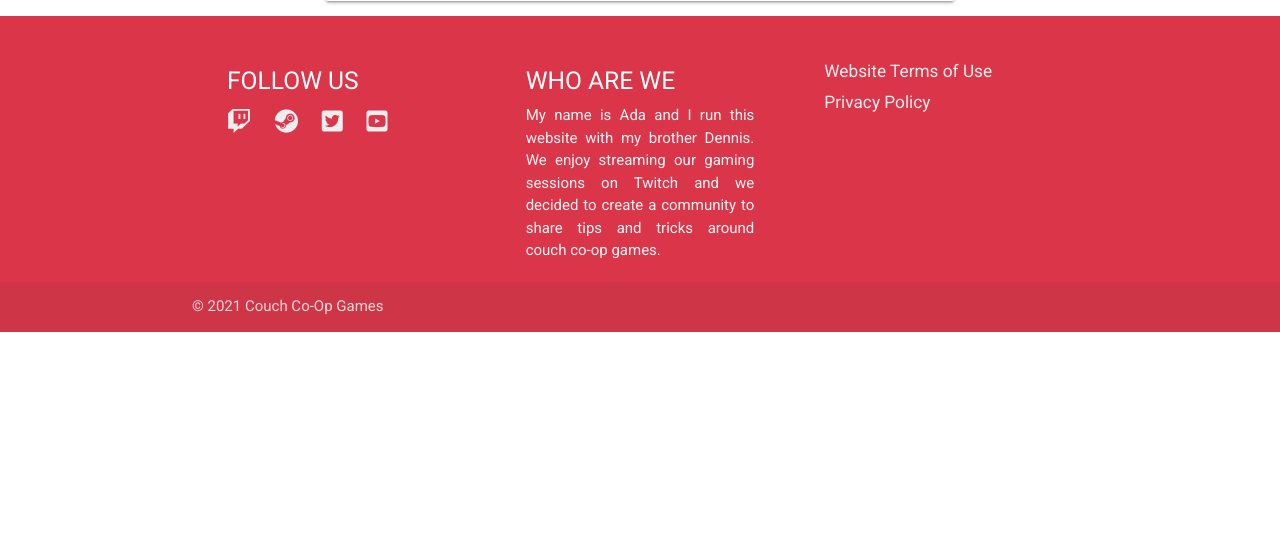
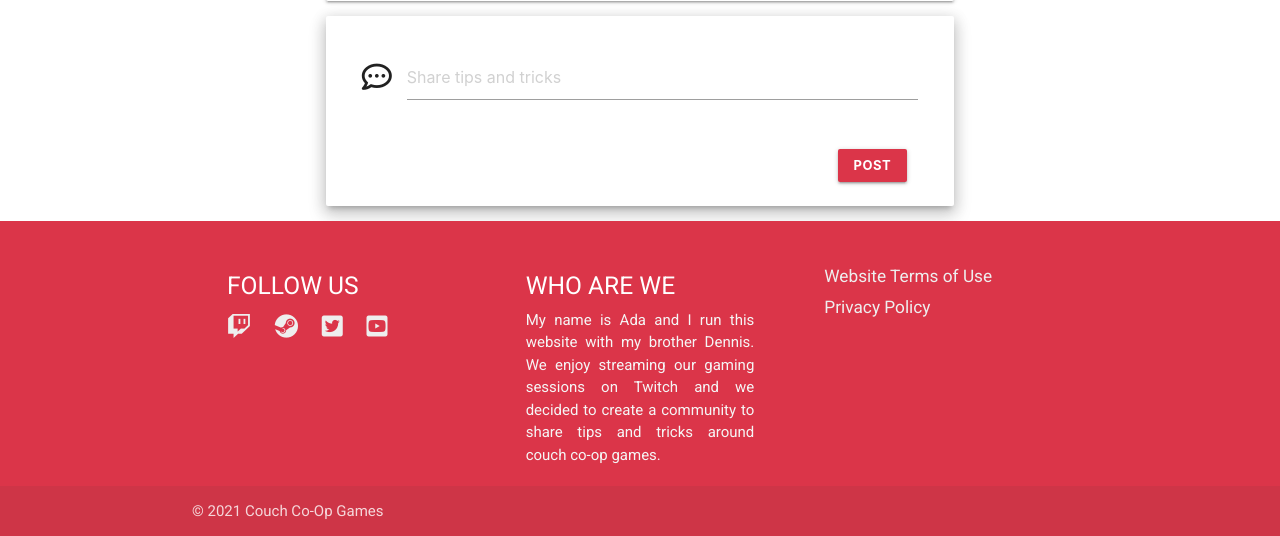
Before and after one commit to MihaelaVacarus/Couch-Co-Op-DB, a Flask app: template templates/game.html in a window 1280 px wide. Shown: the part 562-1098 px from the top of the page. Before the commit the page ends 894 px from the top, so only its background shows below. Run offline with Flask 2, Linux system fonts and the light colour scheme; the template is opened without the code that fills it, so the values that code supplies are empty; some libraries are stand-ins or nearby versions.

Commit message:
Create section for add comment in game template

```diff
--- a/static/css/style.css
+++ b/static/css/style.css
@@ -57,6 +57,10 @@ nav ul li {
 
 #game-description {
     text-align: justify;
+}
+
+#add-comment {
+    background-color: var(--red);
 }
 
 /* --------------------------------------------- Edit game page */
--- a/templates/game.html
+++ b/templates/game.html
@@ -74,6 +74,23 @@
         </div>
     </div>
 
+    <!-- Add comment section -->
+    <div class="container">
+        <div class="row card-panel z-depth-3">
+            <form class="col s12" method="POST" action="#">
+                <div class="row">
+                    <div class="input-field col s12">
+                        <i class="far fa-comment-dots prefix"></i>
+                        <textarea id="comment" name="comment" class="materialize-textarea validate" placeholder="Share tips and tricks"></textarea>
+                        <label for="comment"></label>
+                    </div>
+                </div>
+                <div class="col s12">
+                    <button type="submit" class="btn-small waves-effect right" id="add-comment">Post</i></button>
+                </div>
+            </form>
+        </div>
+    </div>
 
 
 {% endblock %}
```
